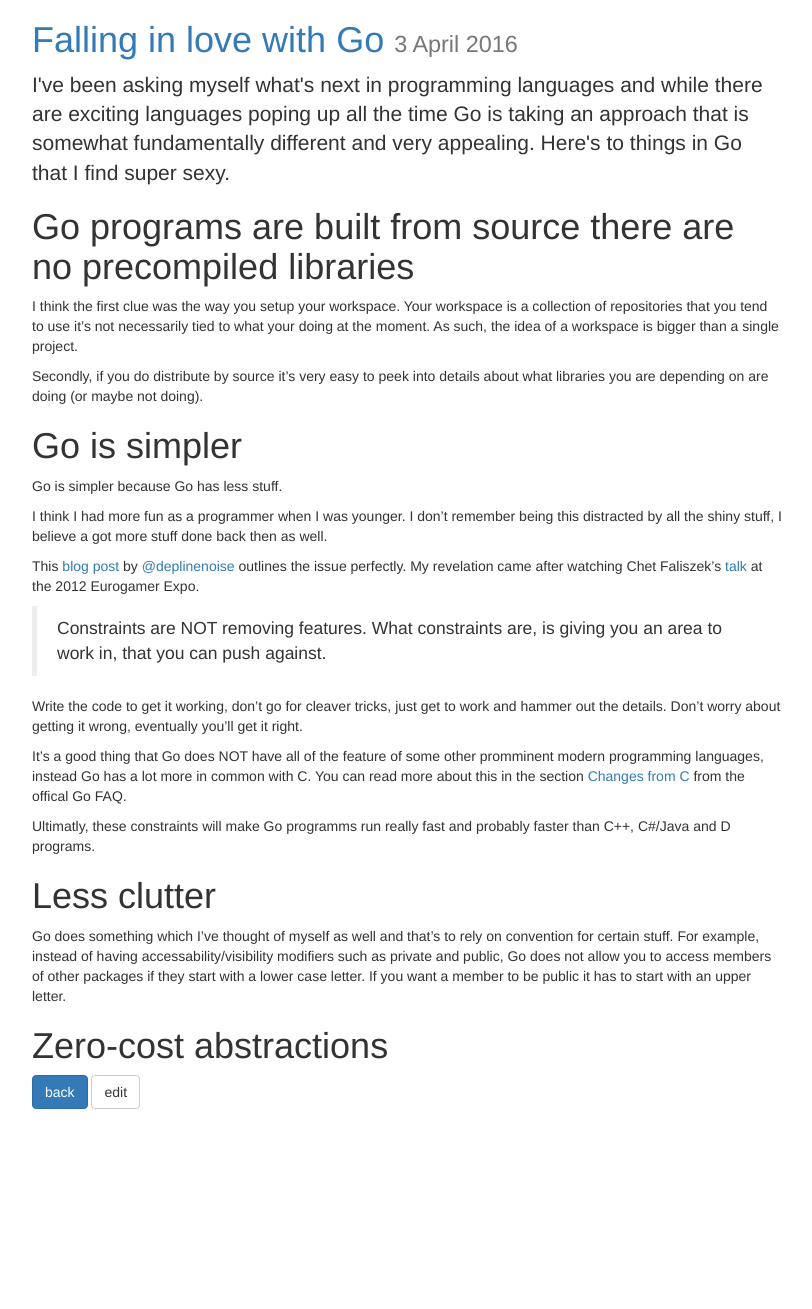
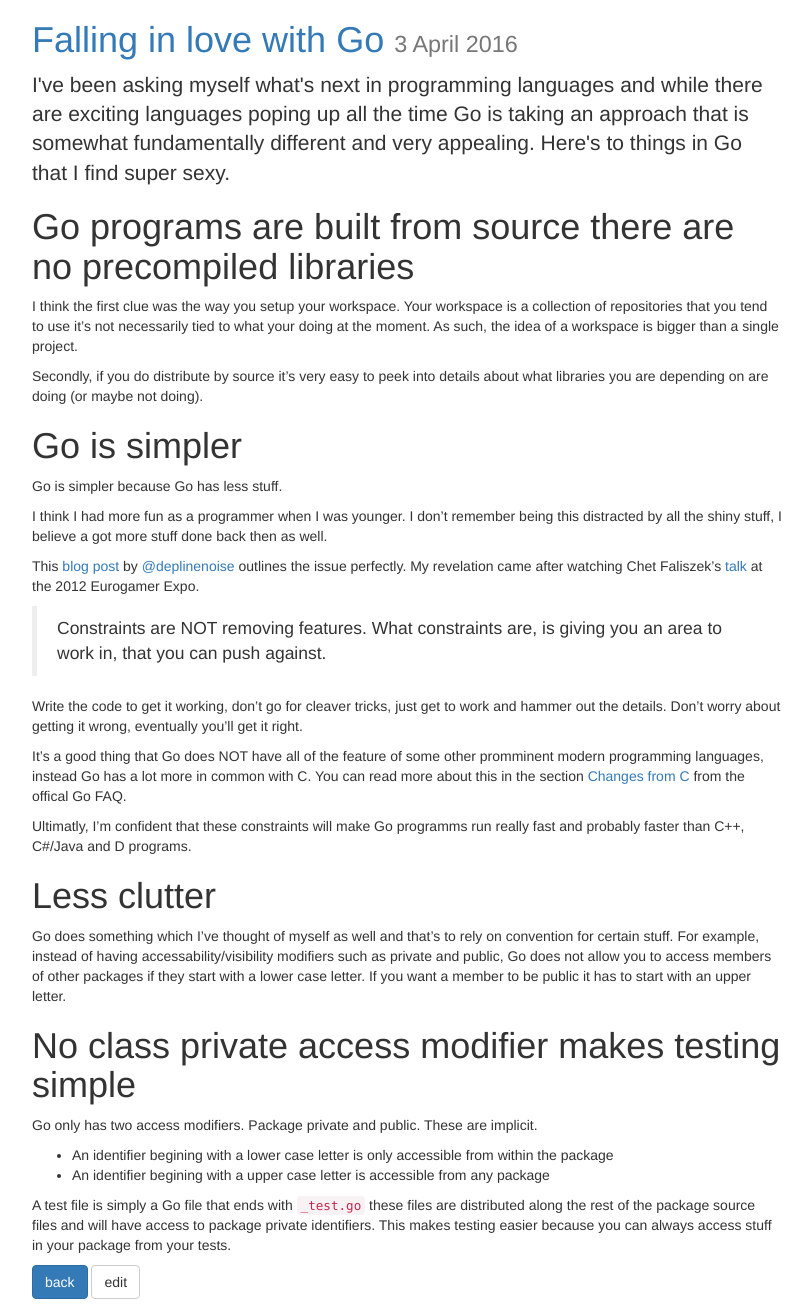
Before and after one commit to leidegre/leidegre.github.com, a Jekyll site: the page built from _posts/2016-04-03-falling-in-love-with-go.md, in a window 1280 px wide. Shown: the whole page, without its empty margins (38-850 px from the left). Built offline with Jekyll 4.4.1, drawn with Linux system fonts in a browser that asks for light colours; nearby versions of some CDN libraries; before the commit the page ends 1119 px from its top, so only the background shows below that.

Commit message:
Update 2016-04-03-falling-in-love-with-go.md

```diff
--- a/_posts/2016-04-03-falling-in-love-with-go.md
+++ b/_posts/2016-04-03-falling-in-love-with-go.md
@@ -24,10 +24,17 @@ Write the code to get it working, don't go for cleaver tricks, just get to work
 
 It's a good thing that Go does NOT have all of the feature of some other promminent modern programming languages, instead Go has a lot more in common with C. You can read more about this in the section [Changes from C](https://golang.org/doc/faq#change_from_c) from the offical Go FAQ.
 
-Ultimatly, these constraints will make Go programms run really fast and probably faster than C++, C#/Java and D programs.
+Ultimatly, I'm confident that these constraints will make Go programms run really fast and probably faster than C++, C#/Java and D programs.
 
 # Less clutter
 
 Go does something which I've thought of myself as well and that's to rely on convention for certain stuff. For example, instead of having accessability/visibility modifiers such as private and public, Go does not allow you to access members of other packages if they start with a lower case letter. If you want a member to be public it has to start with an upper letter.
 
-# Zero-cost abstractions
+# No class private access modifier makes testing simple
+
+Go only has two access modifiers. Package private and public. These are implicit.
+
+- An identifier begining with a lower case letter is only accessible from within the package
+- An identifier begining with a upper case letter is accessible from any package
+
+A test file is simply a Go file that ends with `_test.go` these files are distributed along the rest of the package source files and will have access to package private identifiers. This makes testing easier because you can always access stuff in your package from your tests.
```
